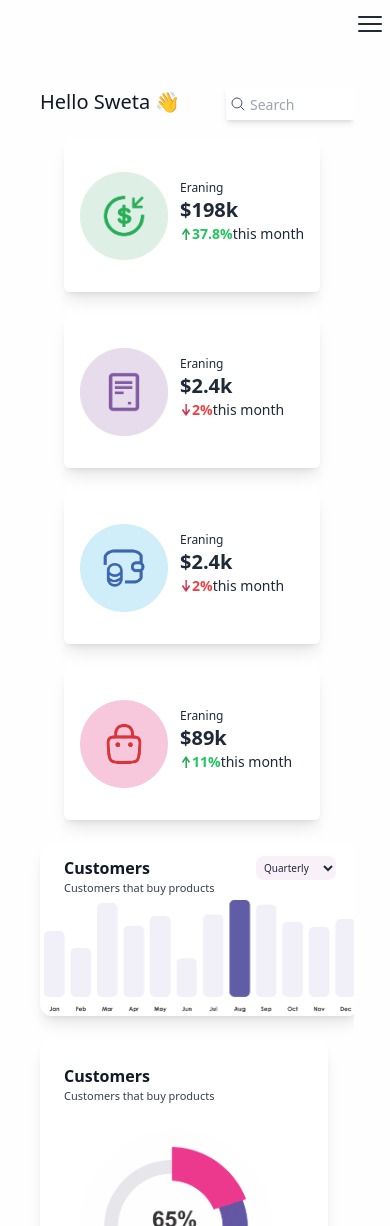
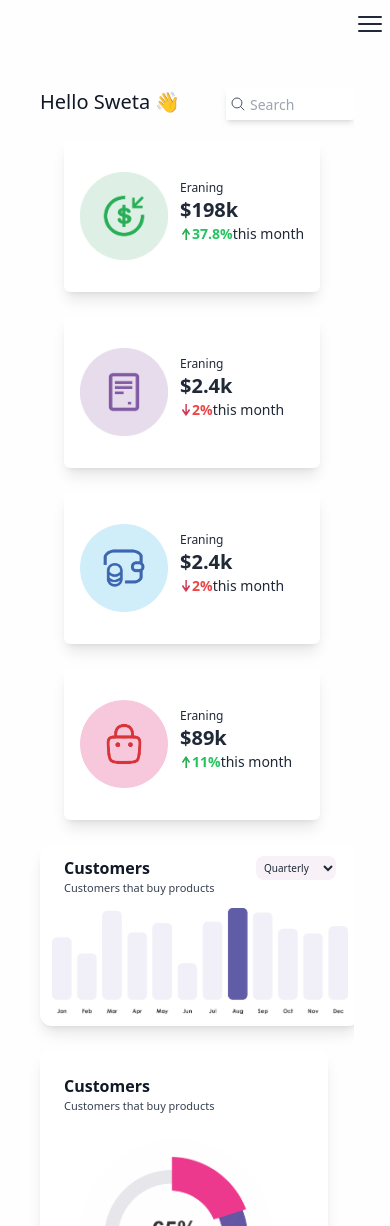
Before and after one commit to swetasrivastav/Sweta_UI-Project, a React (Create React App) app: page / in a window 390 px wide. Shown: the top 1226 px of the page. Built offline with nearby package versions, Linux system fonts and the light colour scheme.

Commit message:
correct chart board

```diff
--- a/src/component/Customers.jsx
+++ b/src/component/Customers.jsx
@@ -21,7 +21,7 @@ const Customers = () => {
 <option >Yearly</option>
 </select>
 </div>
-<img src={chart} alt='' className='lg:w-[700px] lg:h-60 lg:ml-6 p-1 lg:mt-4'/>
+<img src={chart} alt='' className='lg:w-[700px] lg:h-60 lg:ml-6 lg:p-1 p-3 lg:mt-4'/>
   </div>
 
     {/* customer card */}
```
